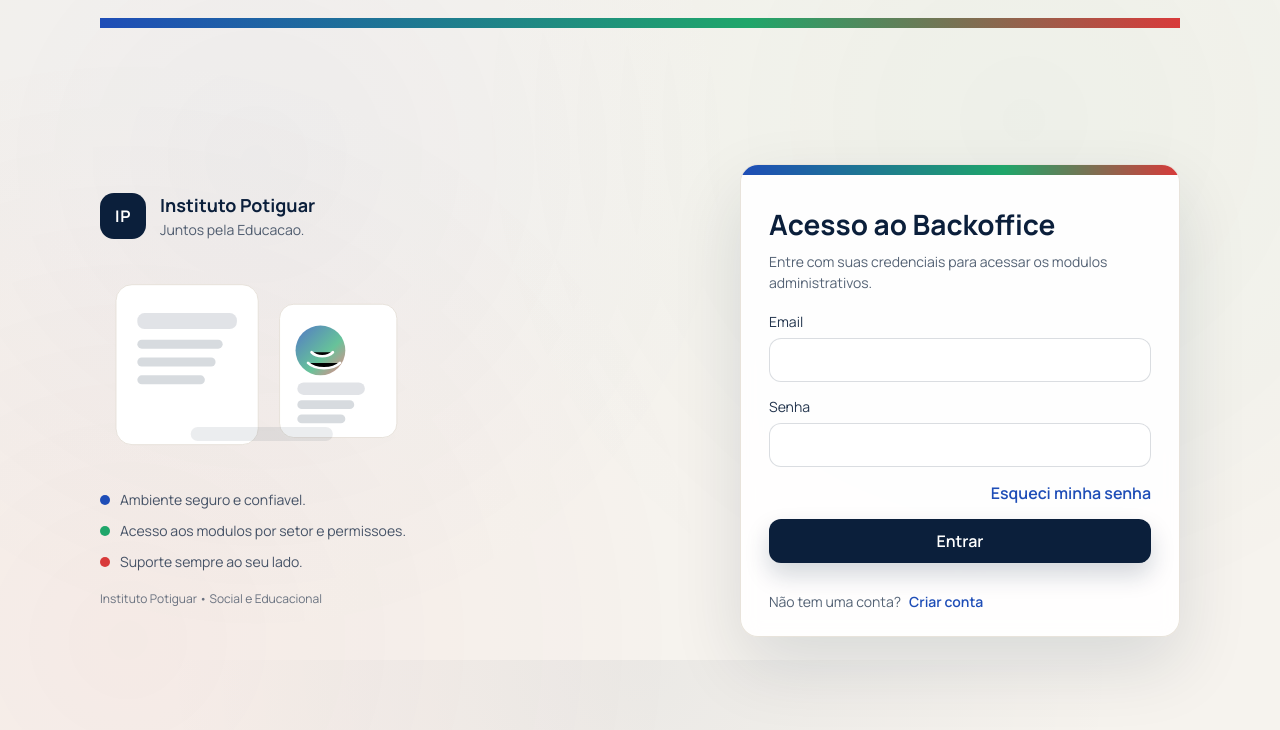
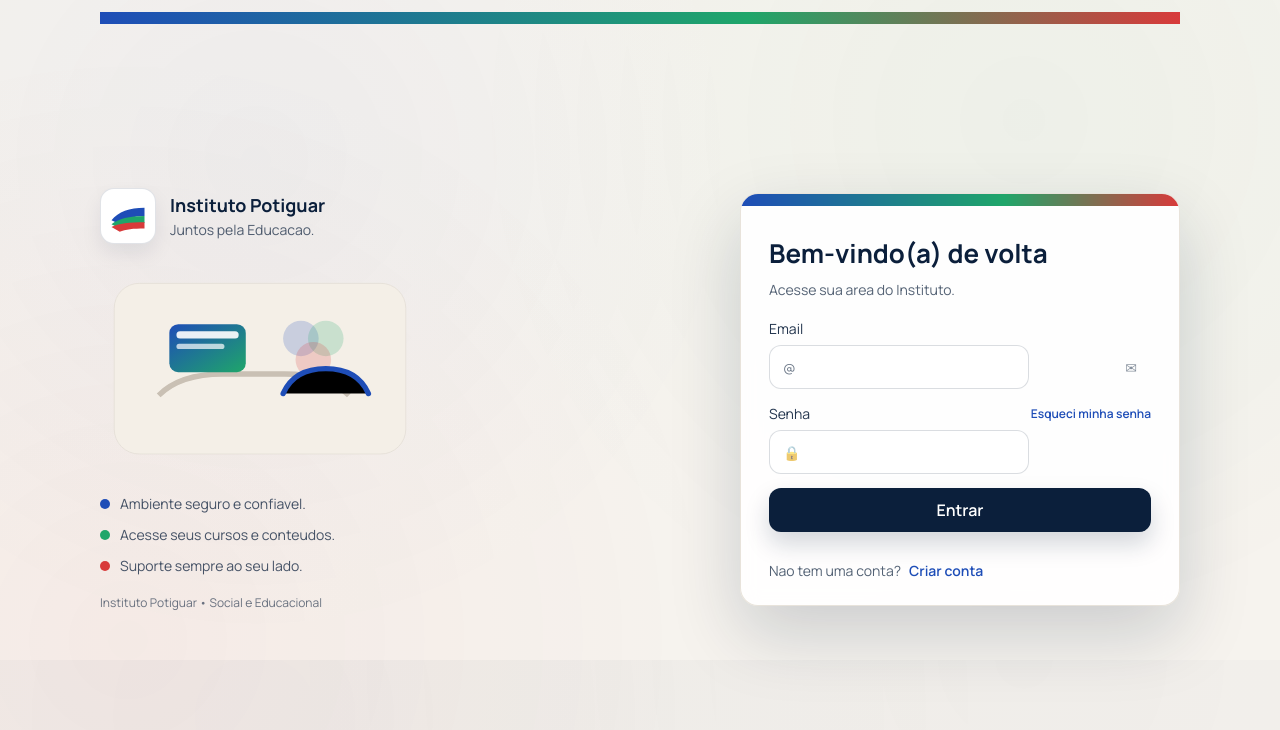
Before and after one commit to andrevrochaf-wq/institut0-potiguar, a Next.js app in the folder frontend/: page /institut0-potiguar/login in a window 1280 px wide. Shown: the top 730 px of the page. Built offline with nearby package versions, Linux system fonts and the light colour scheme; no server answers; a web font is replaced by a local one.

Commit message:
Auth: ajustar layout ao mock

```diff
--- a/frontend/src/app/globals.css
+++ b/frontend/src/app/globals.css
@@ -470,16 +470,18 @@ textarea {
   position: absolute;
   left: 0;
   right: 0;
-  bottom: -120px;
-  height: 260px;
-  background: radial-gradient(circle at 50% 0%, rgba(11, 31, 59, 0.08), transparent 70%);
-  opacity: 0.6;
+  bottom: -140px;
+  height: 280px;
+  background:
+    radial-gradient(circle at 20% 20%, rgba(11, 31, 59, 0.07), transparent 70%),
+    radial-gradient(circle at 80% 0%, rgba(11, 31, 59, 0.05), transparent 70%);
+  opacity: 0.55;
   pointer-events: none;
 }
 
 .ip-auth__top-ribbon {
   position: absolute;
-  top: 18px;
+  top: 12px;
   left: 50%;
   transform: translateX(-50%);
   width: min(1080px, 92%);
@@ -517,15 +519,19 @@ textarea {
 }
 
 .ip-brand__mark {
-  width: 46px;
-  height: 46px;
+  width: 56px;
+  height: 56px;
   border-radius: 14px;
-  background: #0b1f3b;
-  color: #fff;
+  background: #fff;
+  border: 1px solid rgba(11, 31, 59, 0.12);
   display: grid;
   place-items: center;
-  font-weight: 700;
-  letter-spacing: 0.04em;
+  box-shadow: 0 10px 20px rgba(11, 31, 59, 0.08);
+}
+
+.ip-brand__mark svg {
+  width: 44px;
+  height: 44px;
 }
 
 .ip-brand__logo strong {
@@ -591,17 +597,17 @@ textarea {
   background: rgba(255, 255, 255, 0.92);
   border-radius: 18px;
   border: 1px solid rgba(230, 224, 216, 0.9);
-  box-shadow: 0 28px 70px rgba(11, 31, 59, 0.12);
+  box-shadow: 0 28px 70px rgba(11, 31, 59, 0.18);
   backdrop-filter: blur(10px);
   overflow: hidden;
 }
 
 .ip-card__ribbon {
-  height: 10px;
+  height: 12px;
 }
 
 .ip-ribbon {
-  height: 10px;
+  height: 12px;
   width: 100%;
   background: linear-gradient(90deg, #1e4db7, #1fa66a 60%, #d83a3a);
 }
@@ -613,7 +619,7 @@ textarea {
 }
 
 .ip-card__heading h1 {
-  font-size: 28px;
+  font-size: 26px;
   color: #0b1f3b;
   margin-bottom: 6px;
 }
@@ -651,9 +657,40 @@ textarea {
   height: 44px;
   border-radius: 12px;
   border: 1px solid rgba(11, 31, 59, 0.15);
-  padding: 0 14px;
+  padding: 0 44px;
   background: #fff;
   transition: box-shadow 0.2s ease, border-color 0.2s ease;
+}
+
+.ip-input-wrap {
+  position: relative;
+  display: flex;
+  align-items: center;
+}
+
+.ip-input-icon {
+  position: absolute;
+  left: 14px;
+  font-size: 14px;
+  color: rgba(11, 31, 59, 0.6);
+}
+
+.ip-input-trailing {
+  position: absolute;
+  right: 14px;
+  font-size: 14px;
+  color: rgba(11, 31, 59, 0.5);
+}
+
+.ip-field-row {
+  display: flex;
+  align-items: center;
+  justify-content: space-between;
+  gap: 8px;
+}
+
+.ip-link--small {
+  font-size: 12px;
 }
 
 .ip-input:focus {
--- a/frontend/src/app/login/page.tsx
+++ b/frontend/src/app/login/page.tsx
@@ -56,11 +56,11 @@ export default function LoginPage() {
   return (
     <AuthLayout>
       <AuthCard
-        title="Acesso ao Backoffice"
-        subtitle="Entre com suas credenciais para acessar os modulos administrativos."
+        title="Bem-vindo(a) de volta"
+        subtitle="Acesse sua area do Instituto."
         footer={
           <div className="ip-card__footer-row">
-            <span>Não tem uma conta?</span>
+            <span>Nao tem uma conta?</span>
             <Link className="ip-link" href="/register">
               Criar conta
             </Link>
@@ -70,6 +70,10 @@ export default function LoginPage() {
         <form onSubmit={handleSubmit} className="ip-form">
           <label className="ip-field">
             <span>Email</span>
+            <div className="ip-input-wrap">
+              <span className="ip-input-icon" aria-hidden="true">
+                @
+              </span>
               <input
                 className="ip-input"
                 type="email"
@@ -77,10 +81,23 @@ export default function LoginPage() {
                 onChange={(event) => setEmail(event.target.value)}
                 required
               />
+              <span className="ip-input-trailing" aria-hidden="true">
+                ✉
+              </span>
+            </div>
           </label>
 
           <label className="ip-field">
+            <span className="ip-field-row">
               <span>Senha</span>
+              <Link className="ip-link ip-link--small" href="#">
+                Esqueci minha senha
+              </Link>
+            </span>
+            <div className="ip-input-wrap">
+              <span className="ip-input-icon" aria-hidden="true">
+                🔒
+              </span>
               <input
                 className="ip-input"
                 type="password"
@@ -88,6 +105,7 @@ export default function LoginPage() {
                 onChange={(event) => setPassword(event.target.value)}
                 required
               />
+            </div>
           </label>
 
           {error ? (
@@ -95,12 +113,6 @@ export default function LoginPage() {
               {error}
             </div>
           ) : null}
-
-          <div className="ip-form__row">
-            <Link className="ip-link" href="#" aria-label="Esqueci minha senha">
-              Esqueci minha senha
-            </Link>
-          </div>
 
           <button className="ip-btn" type="submit" disabled={loading}>
             {loading ? 'Entrando...' : 'Entrar'}
--- a/frontend/src/components/auth/AuthLayout.tsx
+++ b/frontend/src/components/auth/AuthLayout.tsx
@@ -15,7 +15,22 @@ export default function AuthLayout({ children }: AuthLayoutProps) {
         <div className="ip-auth__grid">
           <aside className="ip-brand">
             <div className="ip-brand__logo">
-              <div className="ip-brand__mark">IP</div>
+              <div className="ip-brand__mark" aria-hidden="true">
+                <svg viewBox="0 0 64 64">
+                  <path
+                    d="M8 38c10-12 26-18 48-18v12c-16 0-28 4-36 12z"
+                    fill="#1E4DB7"
+                  />
+                  <path
+                    d="M8 44c10-8 26-12 48-12v10c-16 0-28 2-36 8z"
+                    fill="#1FA66A"
+                  />
+                  <path
+                    d="M8 48c10-5 26-7 48-7v9c-16 0-28 1-36 5z"
+                    fill="#D83A3A"
+                  />
+                </svg>
+              </div>
               <div>
                 <strong>Instituto Potiguar</strong>
                 <span>Juntos pela Educacao.</span>
@@ -31,7 +46,7 @@ export default function AuthLayout({ children }: AuthLayoutProps) {
               </li>
               <li>
                 <span className="ip-dot ip-dot--green" />
-                Acesso aos modulos por setor e permissoes.
+                Acesse seus cursos e conteudos.
               </li>
               <li>
                 <span className="ip-dot ip-dot--red" />
--- a/frontend/src/components/auth/EducationIllustration.tsx
+++ b/frontend/src/components/auth/EducationIllustration.tsx
@@ -7,37 +7,30 @@ export default function EducationIllustration() {
       aria-label="Ilustracao educacional"
     >
       <defs>
-        <linearGradient id="ipGrad" x1="0" y1="0" x2="1" y2="1">
-          <stop offset="0%" stopColor="#1E4DB7" stopOpacity="0.9" />
-          <stop offset="60%" stopColor="#1FA66A" stopOpacity="0.8" />
-          <stop offset="100%" stopColor="#D83A3A" stopOpacity="0.7" />
+        <linearGradient id="ipBook" x1="0" y1="0" x2="1" y2="1">
+          <stop offset="0%" stopColor="#1E4DB7" />
+          <stop offset="100%" stopColor="#1FA66A" />
         </linearGradient>
       </defs>
-      <rect x="18" y="30" width="160" height="180" rx="18" fill="#ffffff" stroke="#E6E0D8" />
-      <rect x="202" y="52" width="132" height="150" rx="16" fill="#ffffff" stroke="#E6E0D8" />
-      <rect x="42" y="62" width="112" height="18" rx="8" fill="#0B1F3B" opacity="0.12" />
-      <rect x="42" y="92" width="96" height="10" rx="5" fill="#0B1F3B" opacity="0.16" />
-      <rect x="42" y="112" width="88" height="10" rx="5" fill="#0B1F3B" opacity="0.16" />
-      <rect x="42" y="132" width="76" height="10" rx="5" fill="#0B1F3B" opacity="0.16" />
-
-      <circle cx="248" cy="104" r="28" fill="url(#ipGrad)" opacity="0.85" />
+      <rect x="16" y="24" width="328" height="192" rx="28" fill="#f4efe7" stroke="#e6e0d8" />
       <path
-        d="M238 106c6 6 18 6 24 0"
-        stroke="#ffffff"
-        strokeWidth="3"
+        d="M66 150c16-16 40-24 72-24h70c32 0 56 8 72 24"
+        stroke="#c9c0b4"
+        strokeWidth="6"
+        fill="none"
+      />
+      <rect x="78" y="70" width="86" height="54" rx="10" fill="url(#ipBook)" />
+      <rect x="86" y="78" width="70" height="8" rx="4" fill="#ffffff" opacity="0.9" />
+      <rect x="86" y="92" width="54" height="6" rx="3" fill="#ffffff" opacity="0.7" />
+      <circle cx="226" cy="86" r="20" fill="#1E4DB7" opacity="0.2" />
+      <circle cx="254" cy="86" r="20" fill="#1FA66A" opacity="0.2" />
+      <circle cx="240" cy="110" r="20" fill="#D83A3A" opacity="0.2" />
+      <path
+        d="M206 148c8-18 24-28 48-28 24 0 40 10 48 28"
+        stroke="#1E4DB7"
+        strokeWidth="6"
         strokeLinecap="round"
       />
-      <path
-        d="M234 118c8 8 28 8 36 0"
-        stroke="#ffffff"
-        strokeWidth="3"
-        strokeLinecap="round"
-      />
-      <rect x="222" y="140" width="76" height="14" rx="7" fill="#0B1F3B" opacity="0.12" />
-      <rect x="222" y="160" width="64" height="10" rx="5" fill="#0B1F3B" opacity="0.16" />
-      <rect x="222" y="176" width="54" height="10" rx="5" fill="#0B1F3B" opacity="0.16" />
-
-      <rect x="102" y="190" width="160" height="16" rx="8" fill="#0B1F3B" opacity="0.08" />
     </svg>
   );
 }
```
Also changed, not shown: frontend/src/app/register/page.tsx (+18 -0 lines). Lines whose indentation alone changed are shown as unchanged.
